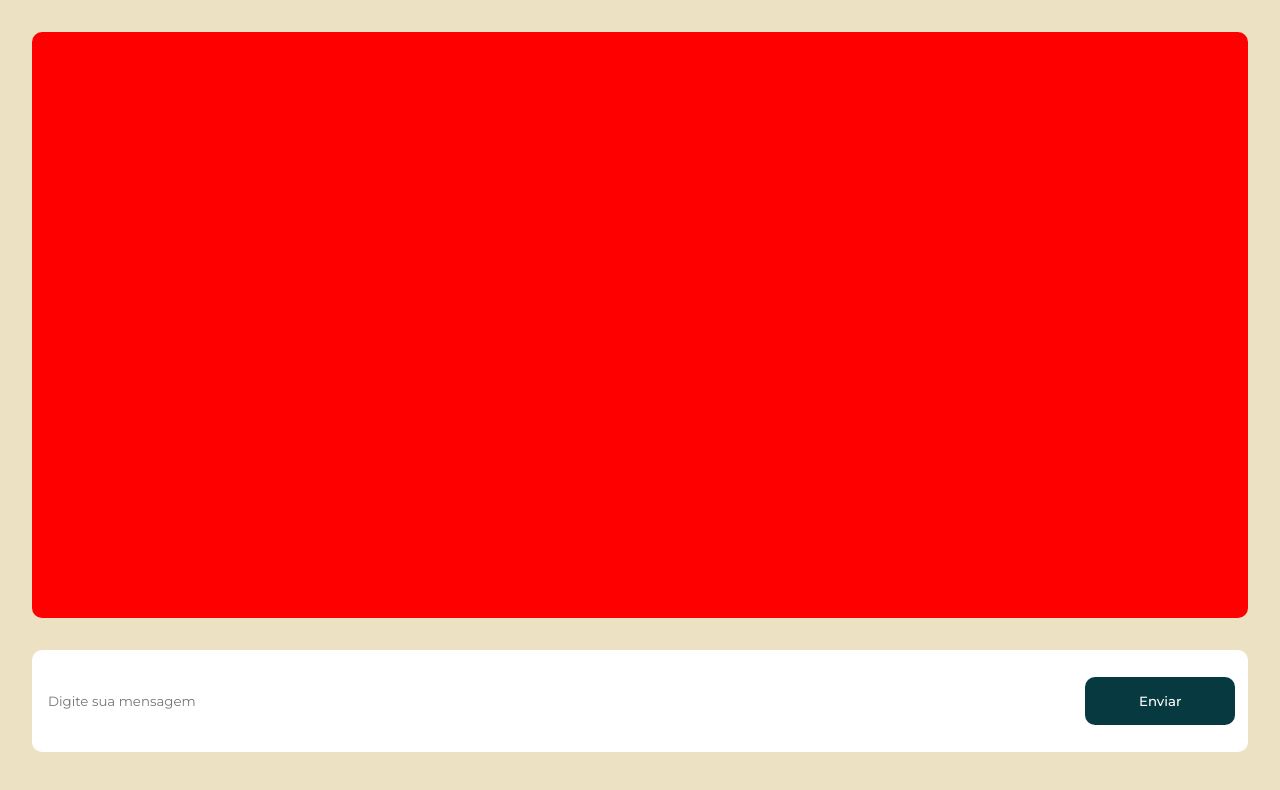
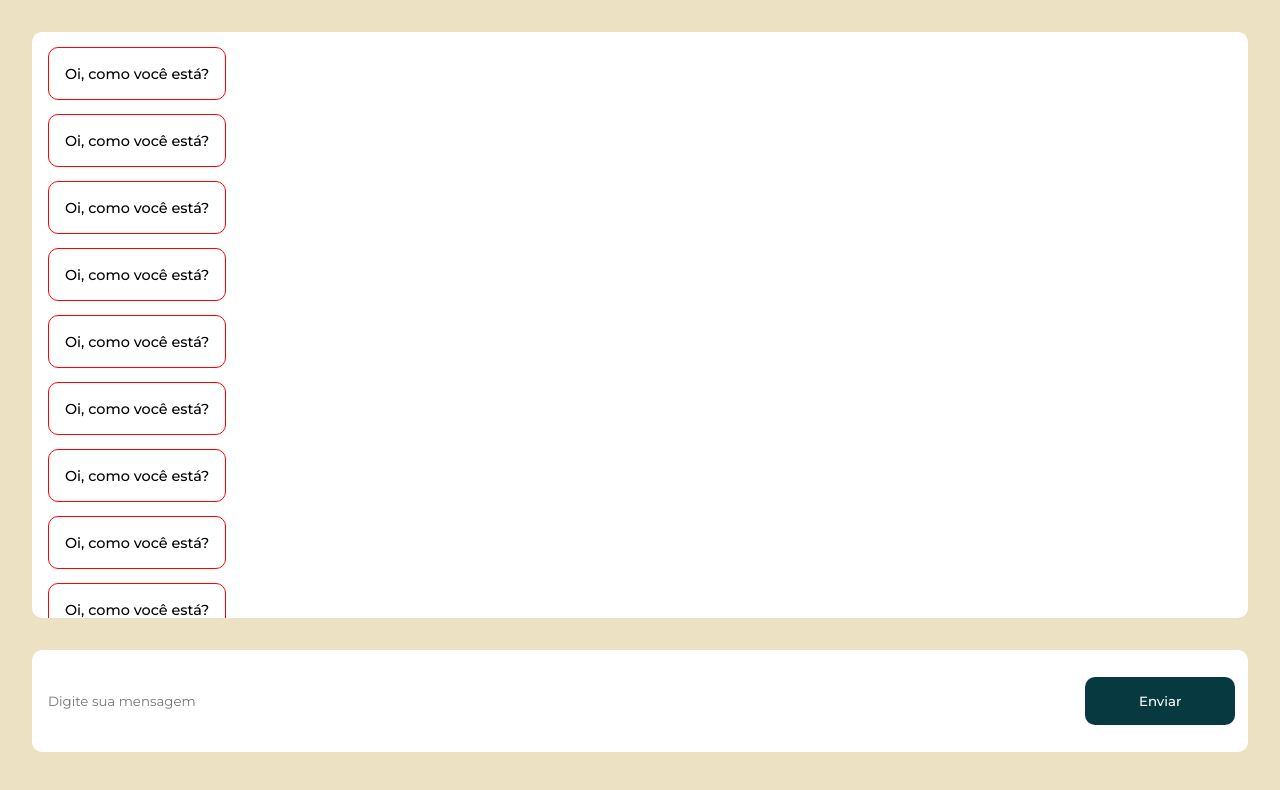
Before and after one commit to alalan55/client-socket, a Vue app: page / in a window 1280 px wide. Shown: the top 790 px of the page. Built offline with nearby package versions, Linux system fonts and the light colour scheme.

Commit message:
Inicia a construção da tela

```diff
--- /dev/null
+++ b/src/components/atoms/MessageItem.vue
@@ -0,0 +1,39 @@
+<template>
+    <div class="message">
+        <div class="content-message">
+           <span>
+               Oi, como você está?
+           </span>
+        </div>
+    </div>
+</template>
+
+<script>
+export default {
+    setup () {
+
+
+        return {}
+    }
+}
+</script>
+
+<style lang="scss" scoped>
+@import "@/assets/scss/variables.scss";
+.message{
+    // border: 1px solid;
+    padding: $p-1 0;
+    .content-message{
+        border: 1px solid red;
+        display: inline;
+        padding: $p-1;
+        border-radius: 10px;
+
+        span{
+            font-weight: 500;
+            font-size: .9em;
+        }
+    }
+}
+
+</style>
--- a/src/components/organisms/MessageEntry.vue
+++ b/src/components/organisms/MessageEntry.vue
@@ -23,14 +23,13 @@ export default {
 <style lang="scss" scoped>
 @import "@/assets/scss/variables.scss";
 .message {
-  //   background: red;
   width: 100%;
   height: 100%;
   padding: $p-1 0;
 
   .message-content {
     background: white;
-     border-radius: 10px;
+    border-radius: 10px;
     height: 100%;
     width: 100%;
     display: grid;
@@ -58,7 +57,7 @@ export default {
       display: flex;
       align-items: center;
       justify-content: flex-end;
-      padding: 0 .8rem 0 .5rem;
+      padding: 0 0.8rem 0 0.5rem;
 
       button {
         padding: 1rem 0.5rem;
@@ -75,24 +74,22 @@ export default {
           background: $blue-2;
         }
 
-        @media (max-width:$mobile) {
+        @media (max-width: $mobile) {
           width: 100%;
-          padding: .8em .5rem;
+          padding: 0.8em 0.5rem;
         }
 
-        @media (min-width: $x-large){
-            font-size: 1.1em;
-            font-weight: 600;
-            height: 60%;
-            padding: .8rem 1.5rem;
+        @media (min-width: $x-large) {
+          font-size: 1.1em;
+          font-weight: 600;
+          height: 60%;
+          padding: 0.8rem 1.5rem;
         }
-
-
       }
     }
 
     & > div {
-        // border: 1px solid blue;
+      // border: 1px solid blue;
     }
   }
 }
--- a/src/components/organisms/ViewFinder.vue
+++ b/src/components/organisms/ViewFinder.vue
@@ -1,24 +1,46 @@
 <template>
-    <div class="view">
-
+  <div class="view">
+    <div class="content-view">
+      <MessageItem v-for="item in 10" :key="item" class="message" />
     </div>
+  </div>
 </template>
 
-<script>
-export default {
-    setup () {
-
-
-        return {}
-    }
-}
+<script setup>
+import MessageItem from "@/components/atoms/MessageItem.vue";
 </script>
 
 <style lang="scss" scoped>
-.view{
-    background: red;
-    width: 100%;
-    height: 100%;
+@import "@/assets/scss/variables.scss";
+.view {
+  background: white;
+  width: 100%;
+  height: 100%;
+  padding: $p-1;
+  overflow-y: auto;
+
+  &::-webkit-scrollbar {
+    width: 10px;
+    border-radius: 10px;
+  }
+
+  &::-webkit-scrollbar-track {
+    background: #f1f1f1;
+    border-radius: 10px;
+  }
+
+  &::-webkit-scrollbar-thumb {
+    background: $blue-2;
+    border-radius: 10px;
+    transition: 0.2s ease-in-out;
+  }
+
+  &::-webkit-scrollbar-thumb:hover {
+    background: $blue-3;
+    border-radius: 10px;
+  }
+  .message {
+    margin-bottom: 1rem;
+  }
 }
-
 </style>
```
